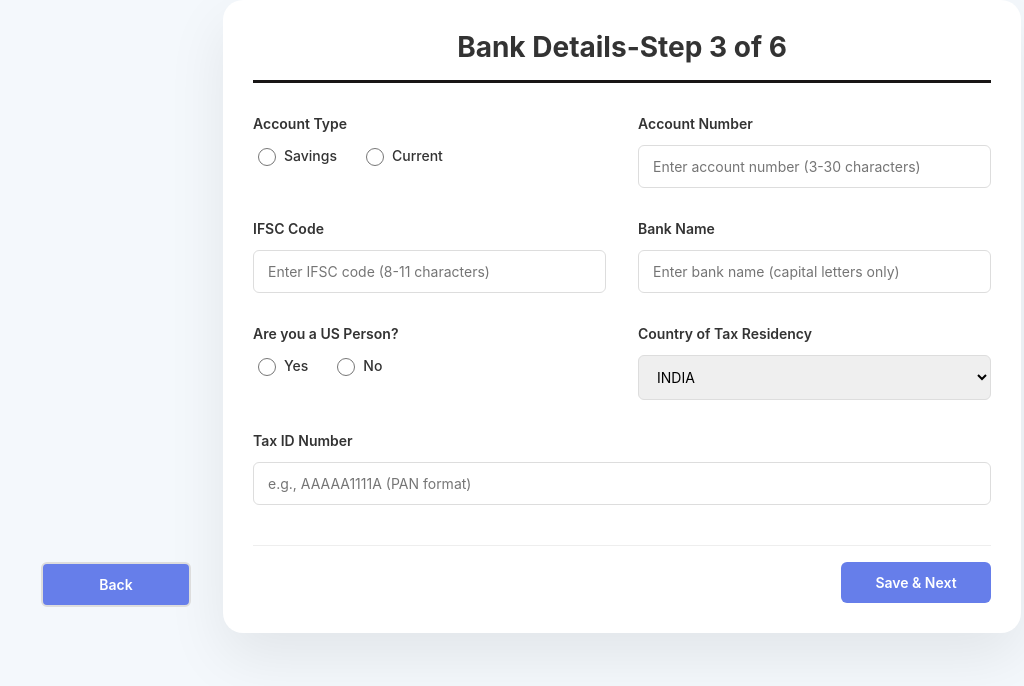
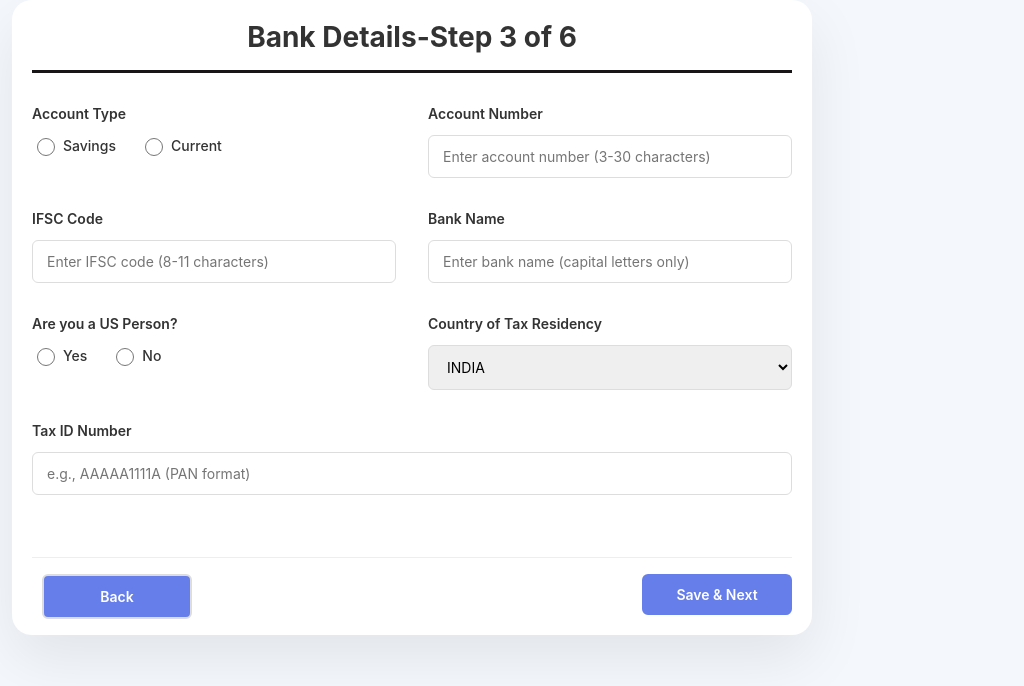
Before and after one commit to vasanthd0201/banking, a React (Create React App) app: page /bank-tax-details in a window 1280 px wide. Shown: the top 686 px of the page, without its empty margins (228-1252 px from the left). Built offline with nearby package versions, Linux system fonts and the light colour scheme.

Commit message:
updated screen3

```diff
--- a/src/styles/BankTaxDetails.css
+++ b/src/styles/BankTaxDetails.css
@@ -12,8 +12,8 @@
 .screen3-container {
   display: flex;
   flex-direction: column;
-  width: 100%;
-  max-width: 1000px;
+  width: 1000px;
+  max-width: 800px;
   max-height: 750px;
   background: white;
   border-radius: 20px;
@@ -21,10 +21,11 @@
   font-family: -apple-system, BlinkMacSystemFont, 'Segoe UI', 'Roboto', 'Oxygen',
     'Ubuntu', 'Cantarell', 'Fira Sans', 'Droid Sans', 'Helvetica Neue',
     sans-serif;
-  padding: 30px;
+  padding: 20px;
   box-sizing: border-box;
-  gap: 10px;
-  margin-left: 210px;
+  gap: 32px;
+  margin-left: 100px;
+  margin-right: 100px;
 }
 
 .screen3-content {
@@ -217,7 +218,7 @@
   color: white;
   border: 2px solid #ddd;
   position: absolute;
-  right: 800px;
+  right: 600px;
 
 }
 
--- a/src/styles/SchemeSelection.css
+++ b/src/styles/SchemeSelection.css
@@ -12,17 +12,15 @@
 
 .screen4-container {
   width: 100%;
-  max-width: 860px;
-  min-height: 450px;
   background: #ffffff;
   border-radius: 16px;
   box-shadow: 0 18px 45px rgba(15, 31, 64, 0.08);
   padding: 32px 36px;
   display: flex;
   flex-direction: column;
-  gap: 28px;
-  margin-left: 270px;
-  margin-top: 30px;
+  gap: 32px;
+  margin-right: 170px;
+ margin-top: 30px;
 }
 
 .screen4-step {
```
